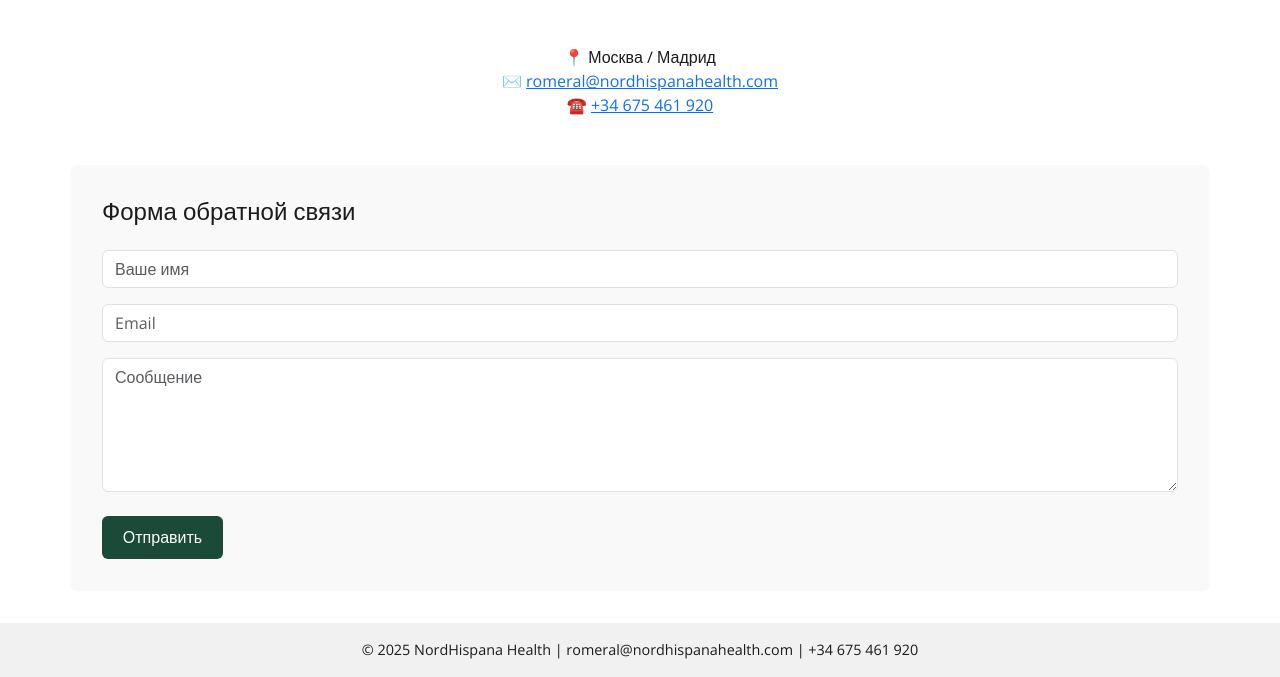
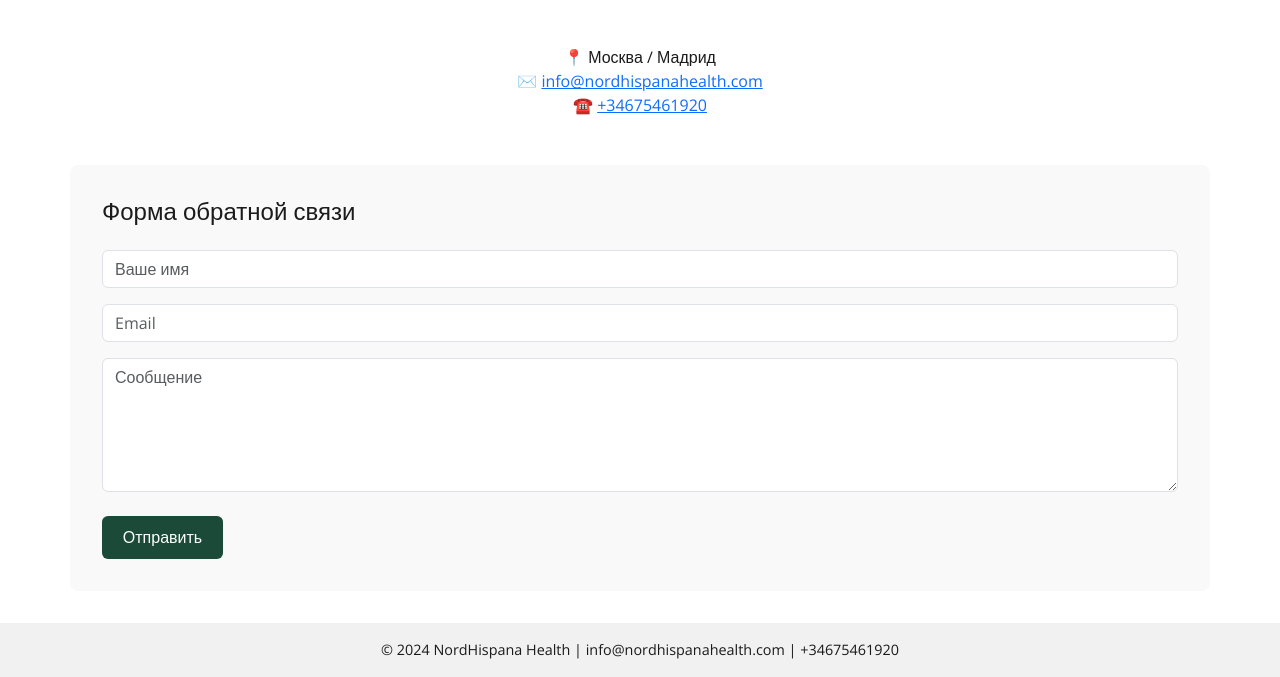
Before and after one commit to Romeral18/NordHispanaHealth, a plain HTML site: page contact.html in a window 1280 px wide. Shown: the part 243-920 px from the top of the page. Drawn offline with nearby package versions, Linux system fonts and the light colour scheme.

Commit message:
email changed contact.html

```diff
--- a/contact.html
+++ b/contact.html
@@ -96,8 +96,8 @@
 <!-- Contact Info -->
 <section class="contact-info text-center" id="contact-details">
   📍 Москва / Мадрид <br />
-  ✉️ <a href="mailto:romeral@nordhispanahealth.com">romeral@nordhispanahealth.com</a><br />
-  ☎️ <a href="tel:+34675461920">+34 675 461 920</a>
+  ✉️ <a href="mailto:info@nordhispanahealth.com">info@nordhispanahealth.com</a><br />
+  ☎️ <a href="tel:+34675461920">+34675461920</a>
 </section>
 
 <!-- Contact Form -->
@@ -113,7 +113,7 @@
 
 <!-- Footer -->
 <footer>
-  © 2025 NordHispana Health | romeral@nordhispanahealth.com | +34 675 461 920
+  © 2024 NordHispana Health | info@nordhispanahealth.com | +34675461920
 </footer>
 
 <!-- Bootstrap -->
@@ -127,7 +127,7 @@
       formTitle: "Форма обратной связи",
       submit: "Отправить",
       details: `📍 Москва / Мадрид <br />
-                ✉️ <a href="mailto:romeral@nordhispanahealth.com">romeral@nordhispanahealth.com</a><br />
+                ✉️ <a href="mailto:info@nordhispanahealth.com">info@nordhispanahealth.com</a><br />
                 ☎️ <a href="tel:+34675461920">+34 675 461 920</a>`
     },
     en: {
@@ -135,7 +135,7 @@
       formTitle: "Contact Form",
       submit: "Send",
       details: `📍 Moscow / Madrid <br />
-                ✉️ <a href="mailto:romeral@nordhispanahealth.com">romeral@nordhispanahealth.com</a><br />
+                ✉️ <a href="mailto:info@nordhispanahealth.com">info@nordhispanahealth.com</a><br />
                 ☎️ <a href="tel:+34675461920">+34 675 461 920</a>`
     },
     es: {
@@ -143,7 +143,7 @@
       formTitle: "Formulario de Contacto",
       submit: "Enviar",
       details: `📍 Moscú / Madrid <br />
-                ✉️ <a href="mailto:romeral@nordhispanahealth.com">romeral@nordhispanahealth.com</a><br />
+                ✉️ <a href="mailto:info@nordhispanahealth.com">info@nordhispanahealth.com</a><br />
                 ☎️ <a href="tel:+34675461920">+34 675 461 920</a>`
     }
   };
```
